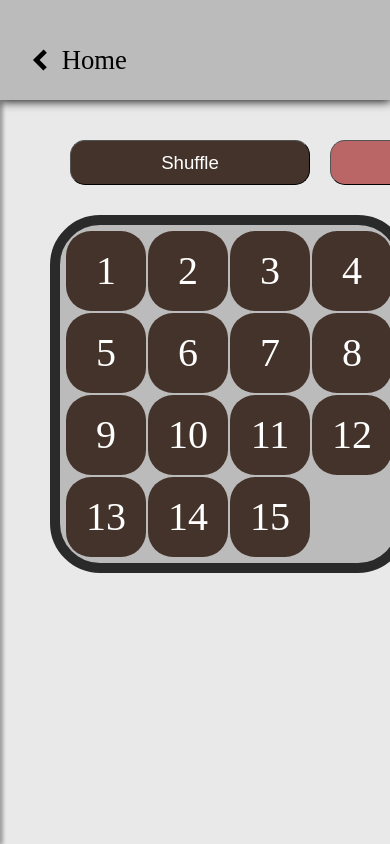
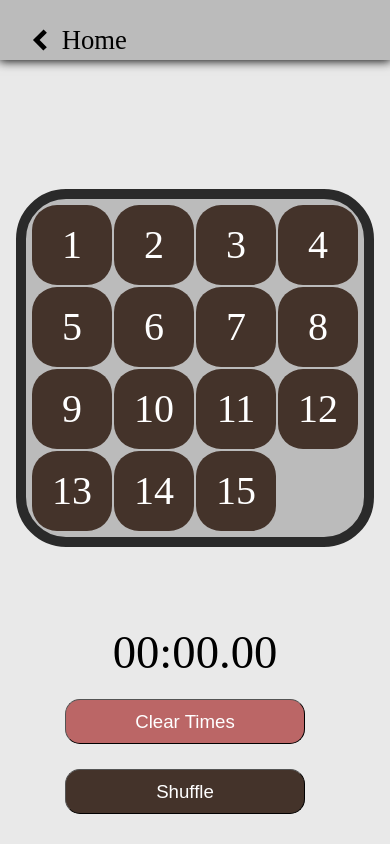
Before and after one commit to HSavich/henrysavich-website, a website: page src/fifteen-puzzle.html in a window 390 px wide. Drawn offline with Linux system fonts and the light colour scheme.

Commit message:
Increased mobile responsiveness of fifteen puzzle

```diff
--- a/src/fifteen-puzzle.html
+++ b/src/fifteen-puzzle.html
@@ -5,6 +5,7 @@
       name="description"
       content="Fifteen puzzle simulation for speedsolving/sliding"
     />
+    <meta name="viewport" content="width=device-width, initial-scale=1">
     <title>Fifteen Puzzle</title>
     <link rel="stylesheet" href="styles/fifteen-puzzle.css" />
     <link rel="icon" href="assets/favicon.svg" />
@@ -64,7 +65,7 @@
         id="fifteen-puzzle-content"
         onclick="move_custom_focus('puzzle')"
       >
-        <div style="display: flex; flex-direction: row">
+        <div class = "puzzle-controls">
           <div class="shuffle-button-box">
             <button
               class="shuffle-button"
--- a/src/styles/fifteen-puzzle.css
+++ b/src/styles/fifteen-puzzle.css
@@ -16,6 +16,11 @@
   align-items: left;
   justify-items: center;
   padding-left: 50px;
+}
+
+.puzzle-controls {
+  display: flex;
+  flex-direction: row;
 }
 
 .puzzle-grid {
@@ -85,7 +90,6 @@
   margin-bottom: 20px;
   cursor: pointer;
 }
-
 .input-parameter {
   color: white;
   margin-top: 5px;
@@ -107,6 +111,60 @@
   width: 100px;
 }
 
+@media (max-width: 768px) {
+  .fifteen-puzzle-content {
+    align-items:center;
+    justify-content:space-between;
+    padding-top: 30px;
+    flex-direction: column-reverse;
+    margin-right: auto;
+    margin-left: auto;
+    padding-left: 0px;
+  }
+
+  .puzzle-grid {
+    margin-top: auto;
+    margin-bottom: auto;
+  }
+
+  .puzzle-controls {
+    flex-direction: column-reverse;
+    margin-bottom: 20px;
+  }
+
+  .shuffle-button-box{
+    margin-top: 20px;
+    margin-bottom: 10px;
+  }
+
+  .move-count {
+    display: none;
+  }
+
+  .shuffle-button-box{
+    margin-top: 15px;
+    margin-bottom: 10px;
+    margin-left: 0px;
+    margin-right: 0px;
+  }
+
+  .timer {
+    padding-top: 20px;
+    padding-bottom: 5px;
+  }
+}
+
+@media (max-height: 700px) and (max-width: 768px) {
+  .shuffle-button-box {
+    margin-bottom: 5px;
+    margin-top: 5px;
+  }
+
+  .puzzle-controls {
+    margin-bottom: 5px;
+  }
+}
+
 /*header*/
 
 .header {
@@ -123,6 +181,12 @@
   padding-top: 20px;
   padding-left: 25px;
   z-index: 30;
+}
+
+@media (max-width: 768px) {
+  .header{
+    height: 40px;
+  }
 }
 
 .header-link {
@@ -153,6 +217,7 @@
   flex-direction: column;
   background-color: #3399ee;
   width: 300px;
+  min-width: 300px;
   box-shadow: 0px 0px 5px 1px;
   justify-content: flex-start;
   align-items: center;
@@ -160,6 +225,12 @@
   padding-bottom: 100px;
   -ms-overflow-style: none; /* Hide scrollbar in IE and Edge */
   scrollbar-width: none; /* Hide scrollbar in Firefox */
+}
+
+@media (max-width: 768px) {
+  .time-list-container {
+    display:none;
+  }
 }
 
 .time-list-container::-webkit-scrollbar {
```
